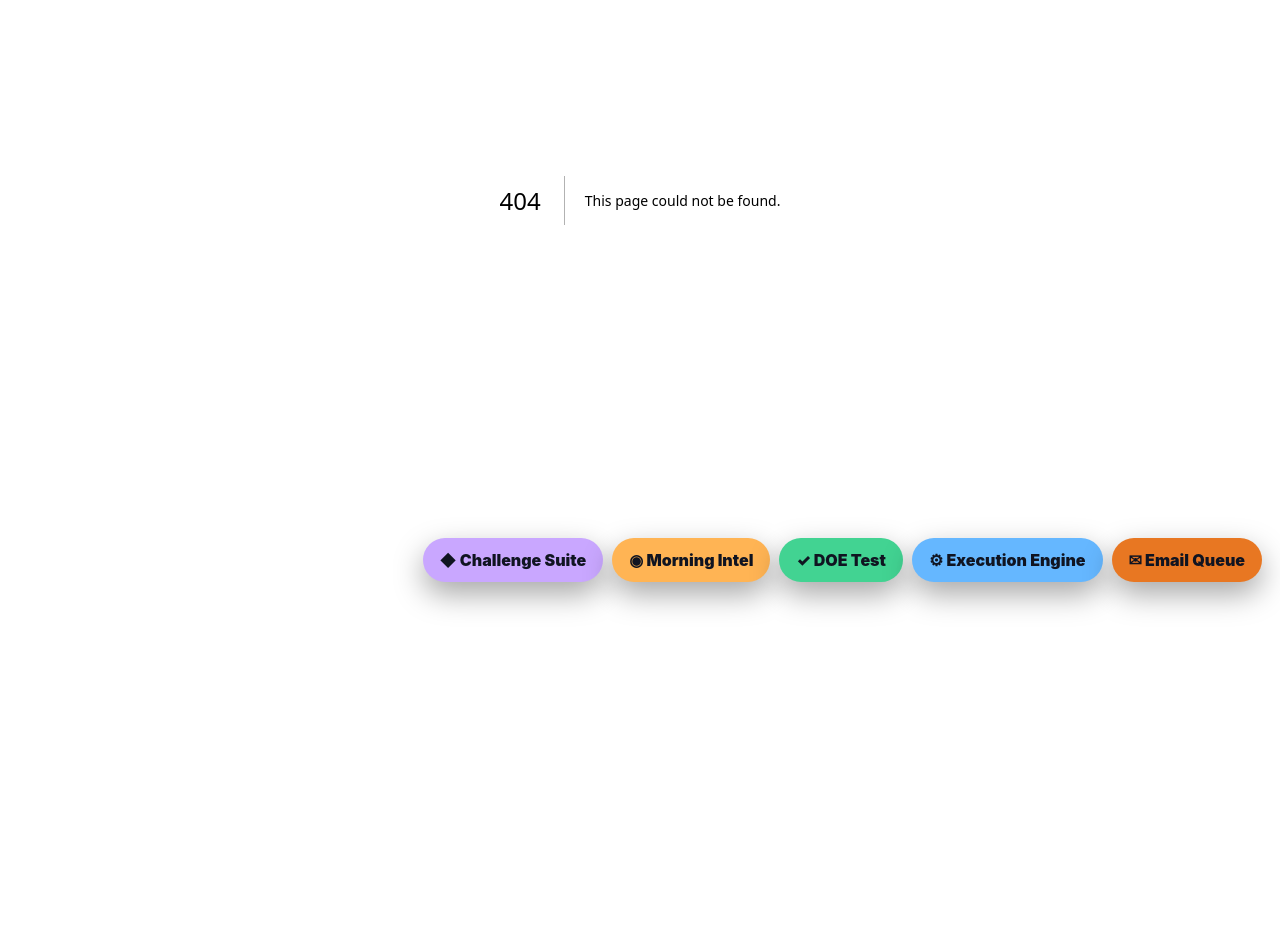
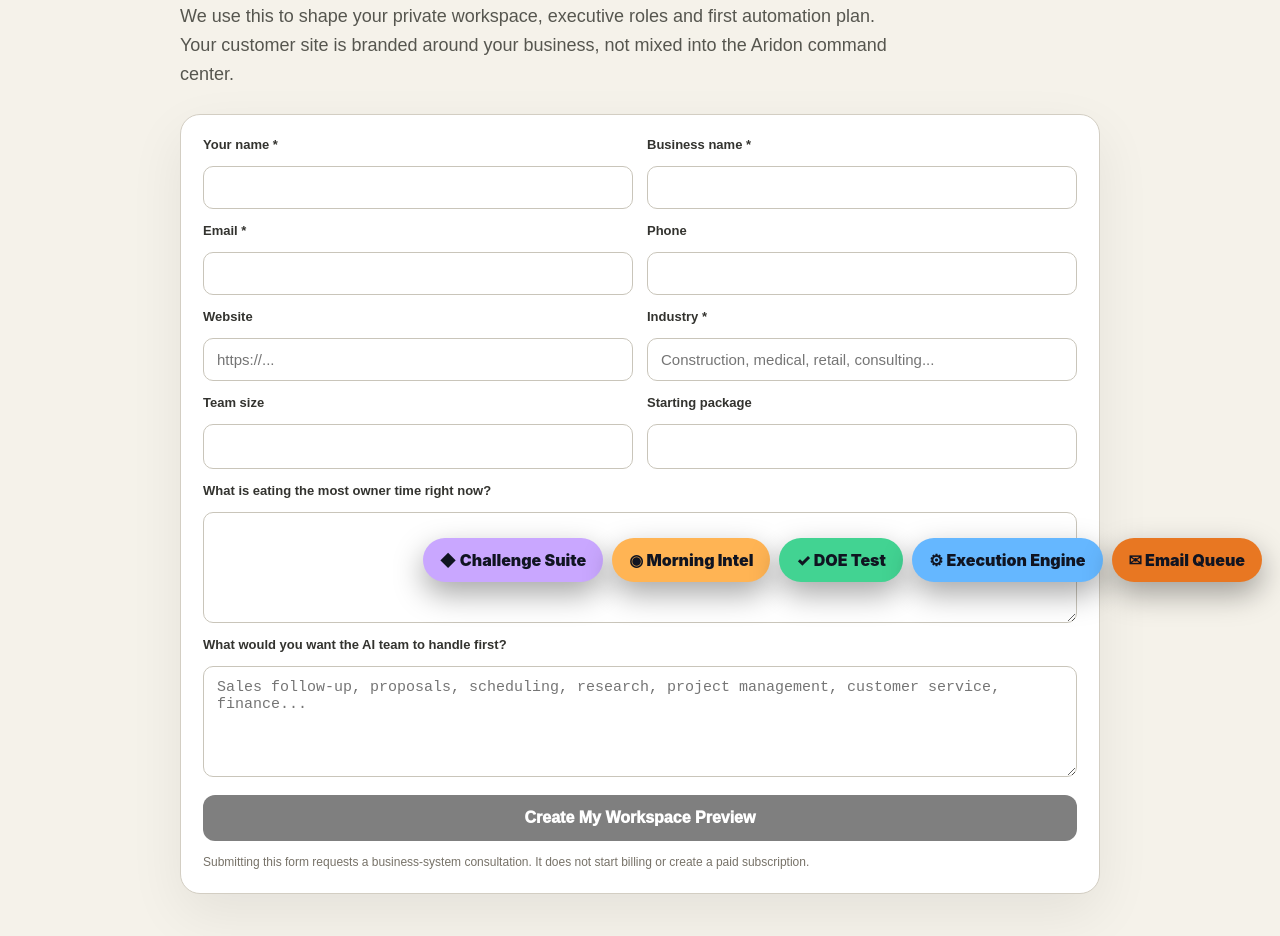
Before and after one commit to jimrusk/aridon-app, a Next.js app: page /business-os/signup in a window 1280 px wide. Before the commit this address had no page. Shown: the part 200-1136 px from the top of the page. Before the commit the page ends 800 px from the top, so only its background shows below. Built offline with nearby package versions, Linux system fonts and the light colour scheme.

Commit message:
Add Business OS signup flow

```diff
--- /dev/null
+++ b/app/business-os/signup/page.tsx
@@ -0,0 +1,66 @@
+'use client';
+
+import { FormEvent, useMemo, useState } from 'react';
+import { useRouter, useSearchParams } from 'next/navigation';
+
+export default function BusinessOSSignup() {
+  const router = useRouter();
+  const params = useSearchParams();
+  const defaultPlan = params.get('plan') || 'launch';
+  const [sending, setSending] = useState(false);
+  const [error, setError] = useState('');
+  const [form, setForm] = useState({
+    ownerName: '', businessName: '', email: '', phone: '', website: '', industry: '',
+    teamSize: '', bottleneck: '', plan: defaultPlan, capabilities: '', companyTrap: ''
+  });
+
+  const ready = useMemo(() => form.ownerName.trim() && form.businessName.trim() && form.email.trim() && form.industry.trim(), [form]);
+
+  async function submit(event: FormEvent) {
+    event.preventDefault();
+    if (!ready) return;
+    setSending(true); setError('');
+    const response = await fetch('/api/business-os/signup', {
+      method: 'POST', headers: { 'Content-Type': 'application/json' }, body: JSON.stringify(form),
+    });
+    const data = await response.json().catch(() => ({}));
+    if (!response.ok) { setError(data.error || 'We could not save your request.'); setSending(false); return; }
+    const query = new URLSearchParams({ business: form.businessName, industry: form.industry, owner: form.ownerName });
+    router.push(`/workspace/preview?${query.toString()}`);
+  }
+
+  const inputStyle = { width: '100%', boxSizing: 'border-box' as const, border: '1px solid #C9C5BA', borderRadius: '10px', padding: '12px 13px', fontSize: '15px', background: '#fff' };
+  const labelStyle = { display: 'grid', gap: '6px', fontSize: '13px', fontWeight: 800, color: '#33332F' };
+
+  return (
+    <main style={{ minHeight: '100vh', background: '#F5F2EA', color: '#171717', padding: '30px 18px 70px', fontFamily: 'Arial, sans-serif' }}>
+      <div style={{ maxWidth: '920px', margin: '0 auto' }}>
+        <div style={{ fontSize: '12px', fontWeight: 950, letterSpacing: '1.2px' }}>PRIVATE BUSINESS OS</div>
+        <h1 style={{ fontSize: 'clamp(38px, 7vw, 64px)', lineHeight: 1, margin: '12px 0 14px', letterSpacing: '-2px' }}>Tell us how your business works.</h1>
+        <p style={{ color: '#56564F', fontSize: '18px', lineHeight: 1.6, maxWidth: '730px' }}>We use this to shape your private workspace, executive roles and first automation plan. Your customer site is branded around your business, not mixed into the Aridon command center.</p>
+
+        <form onSubmit={submit} style={{ background: '#fff', border: '1px solid #D3CEC3', borderRadius: '20px', padding: '22px', marginTop: '26px', boxShadow: '0 20px 55px rgba(0,0,0,.07)' }}>
+          <div style={{ display: 'grid', gridTemplateColumns: 'repeat(2,minmax(0,1fr))', gap: '14px' }} className="signup-grid">
+            <label style={labelStyle}>Your name *<input required style={inputStyle} value={form.ownerName} onChange={e=>setForm({...form,ownerName:e.target.value})}/></label>
+            <label style={labelStyle}>Business name *<input required style={inputStyle} value={form.businessName} onChange={e=>setForm({...form,businessName:e.target.value})}/></label>
+            <label style={labelStyle}>Email *<input required type="email" style={inputStyle} value={form.email} onChange={e=>setForm({...form,email:e.target.value})}/></label>
+            <label style={labelStyle}>Phone<input style={inputStyle} value={form.phone} onChange={e=>setForm({...form,phone:e.target.value})}/></label>
+            <label style={labelStyle}>Website<input placeholder="https://..." style={inputStyle} value={form.website} onChange={e=>setForm({...form,website:e.target.value})}/></label>
+            <label style={labelStyle}>Industry *<input required placeholder="Construction, medical, retail, consulting..." style={inputStyle} value={form.industry} onChange={e=>setForm({...form,industry:e.target.value})}/></label>
+            <label style={labelStyle}>Team size<select style={inputStyle} value={form.teamSize} onChange={e=>setForm({...form,teamSize:e.target.value})}><option value="">Choose</option><option>1</option><option>2-5</option><option>6-15</option><option>16-50</option><option>51-200</option><option>200+</option></select></label>
+            <label style={labelStyle}>Starting package<select style={inputStyle} value={form.plan} onChange={e=>setForm({...form,plan:e.target.value})}><option value="launch">Launch</option><option value="growth">Growth</option><option value="command">Command</option></select></label>
+          </div>
+          <div style={{ display: 'grid', gap: '14px', marginTop: '14px' }}>
+            <label style={labelStyle}>What is eating the most owner time right now?<textarea rows={5} style={{...inputStyle,resize:'vertical'}} value={form.bottleneck} onChange={e=>setForm({...form,bottleneck:e.target.value})}/></label>
+            <label style={labelStyle}>What would you want the AI team to handle first?<textarea rows={5} style={{...inputStyle,resize:'vertical'}} placeholder="Sales follow-up, proposals, scheduling, research, project management, customer service, finance..." value={form.capabilities} onChange={e=>setForm({...form,capabilities:e.target.value})}/></label>
+            <input aria-hidden="true" tabIndex={-1} autoComplete="off" value={form.companyTrap} onChange={e=>setForm({...form,companyTrap:e.target.value})} style={{position:'absolute',left:'-10000px',width:'1px',height:'1px'}}/>
+          </div>
+          {error && <div style={{ marginTop: '14px', background: '#FDE8E6', border: '1px solid #EAB4AF', color: '#8D2F26', borderRadius: '10px', padding: '11px 13px' }}>{error}</div>}
+          <button disabled={sending || !ready} type="submit" style={{ marginTop: '18px', width: '100%', border: 0, borderRadius: '12px', padding: '14px', background: '#171717', color: '#fff', fontSize: '16px', fontWeight: 950, cursor: sending ? 'wait' : 'pointer', opacity: ready ? 1 : .55 }}>{sending ? 'Building your preview…' : 'Create My Workspace Preview'}</button>
+          <p style={{ color: '#777268', fontSize: '12px', lineHeight: 1.5, marginBottom: 0 }}>Submitting this form requests a business-system consultation. It does not start billing or create a paid subscription.</p>
+        </form>
+      </div>
+      <style>{`@media (max-width:700px){.signup-grid{grid-template-columns:1fr !important}}`}</style>
+    </main>
+  );
+}
```
